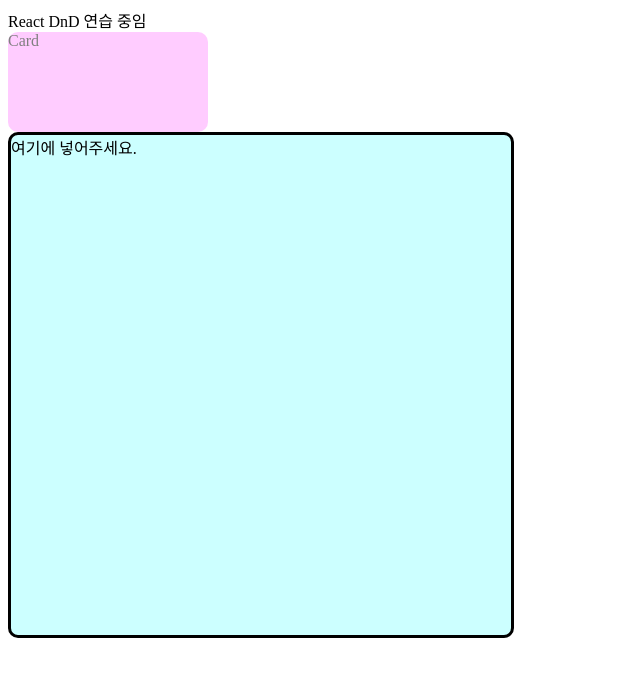
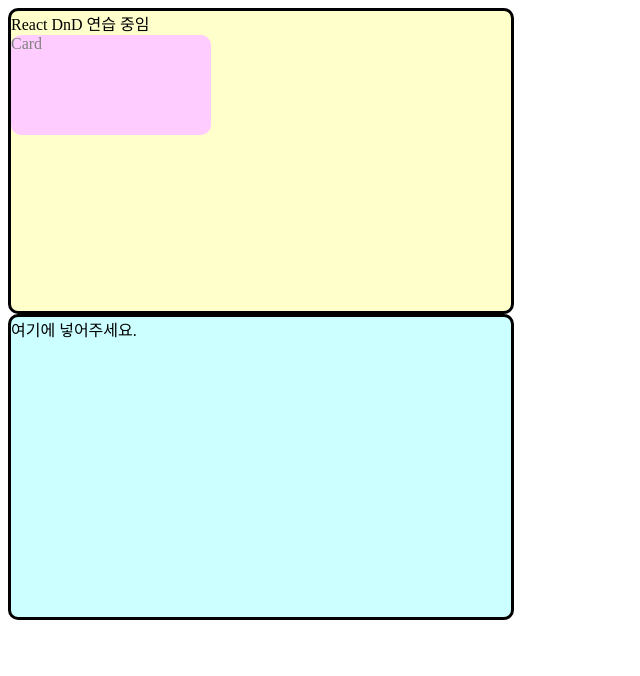
Before and after one commit to me-hana/dnd-master, a React (Create React App) app: page / in a window 1280 px wide. Shown: the top 676 px of the page, without its empty margins (0-640 px from the left). Built offline with nearby package versions, Linux system fonts and the light colour scheme.

Commit message:
[FEAT] property droppable

```diff
--- a/src/App.js
+++ b/src/App.js
@@ -1,12 +1,19 @@
+import { useState } from "react";
 import { DndProvider } from "react-dnd";
 import { HTML5Backend } from "react-dnd-html5-backend";
+import Goal from "./Goal";
+import Card from "./Card";
 import Home from "./Home";
 
 const App = () => {
+  const [isYellow, setIsYellow] = useState(true);
+  const Item = <Card setIsYellow={setIsYellow} />;
+
   return (
     <div>
       <DndProvider backend={HTML5Backend}>
-        <Home />
+        <Home>{isYellow && Item}</Home>
+        <Goal>{!isYellow && Item}</Goal>
       </DndProvider>
     </div>
   );
--- a/src/Card.js
+++ b/src/Card.js
@@ -1,5 +1,4 @@
-import { useEffect, useRef, useState } from "react";
-import { useDrag, useDrop } from "react-dnd";
+import { useDrag } from "react-dnd";
 import { styled } from "@mui/material/styles";
 
 const ITEM_TYPE = "WHATEVER";
@@ -16,15 +15,23 @@ const CardWrapper = styled("div")(() => ({
   backgroundColor: "#fcf",
 }));
 
-const Card = () => {
+const Card = ({ setIsYellow }) => {
   const [{ isDragging }, drag] = useDrag({
     type: ITEM_TYPE,
     item: index,
     collect: (monitor) => ({
       isDragging: monitor.isDragging(),
     }),
-    end: (item) => {
-      console.log("옮겨짐!");
+    end: (item, monitor) => {
+      if (monitor.didDrop()) {
+        console.log("옮겨짐!");
+        const dropResult = monitor.getDropResult();
+        if (dropResult && dropResult.name === "Hannah") {
+          setIsYellow(true);
+        } else {
+          setIsYellow(false);
+        }
+      }
     },
   });
 
@@ -32,7 +39,13 @@ const Card = () => {
 
   return (
     <>
-      <CardWrapper ref={drag} style={{ opacity, color: "grey" }}>
+      <CardWrapper
+        ref={drag}
+        style={{ opacity, color: "grey" }}
+        onClick={() => {
+          alert("클릭했따고!");
+        }}
+      >
         Card
       </CardWrapper>
     </>
--- a/src/Goal.js
+++ b/src/Goal.js
@@ -1,28 +1,31 @@
-import Card from "./Card";
-import { useDrag, useDrop } from "react-dnd";
+import { useDrop } from "react-dnd";
 import { styled } from "@mui/material/styles";
 
 const ITEM_TYPE = "WHATEVER";
 
 const GoalWrapper = styled("div")(() => ({
-  height: "500px",
+  height: "300px",
   width: "500px",
   borderRadius: "10px",
   border: "3px solid black",
   backgroundColor: "#cff",
 }));
 
-const Goal = () => {
-  const [{ isOver }, drop] = useDrop({
+const Goal = ({ children }) => {
+  const [, drop] = useDrop({
     accept: ITEM_TYPE,
     collect: (monitor) => ({
       isOver: monitor.isOver(),
     }),
-    drop: () => ({ name: "Hannah" }),
+    drop: () => ({ name: "Dool" }),
   });
+
   return (
     <>
-      <GoalWrapper ref={drop}>여기에 넣어주세요.</GoalWrapper>
+      <GoalWrapper ref={drop}>
+        여기에 넣어주세요.
+        {children}
+      </GoalWrapper>
     </>
   );
 };
--- a/src/Home.js
+++ b/src/Home.js
@@ -1,13 +1,30 @@
-import Card from "./Card";
-import Goal from "./Goal";
+import { useDrop } from "react-dnd";
+import { styled } from "@mui/material/styles";
 
-const Home = () => {
+const ITEM_TYPE = "WHATEVER";
+
+const HomeWrapper = styled("div")(() => ({
+  height: "300px",
+  width: "500px",
+  borderRadius: "10px",
+  border: "3px solid black",
+  backgroundColor: "#ffc",
+}));
+
+const Home = ({ children }) => {
+  const [, drop] = useDrop({
+    accept: ITEM_TYPE,
+    collect: (monitor) => ({
+      isOver: monitor.isOver(),
+    }),
+    drop: () => ({ name: "Hannah" }),
+  });
+
   return (
-    <div>
+    <HomeWrapper ref={drop}>
       React DnD 연습 중임
-      <Card />
-      <Goal />
-    </div>
+      {children}
+    </HomeWrapper>
   );
 };
 
```
